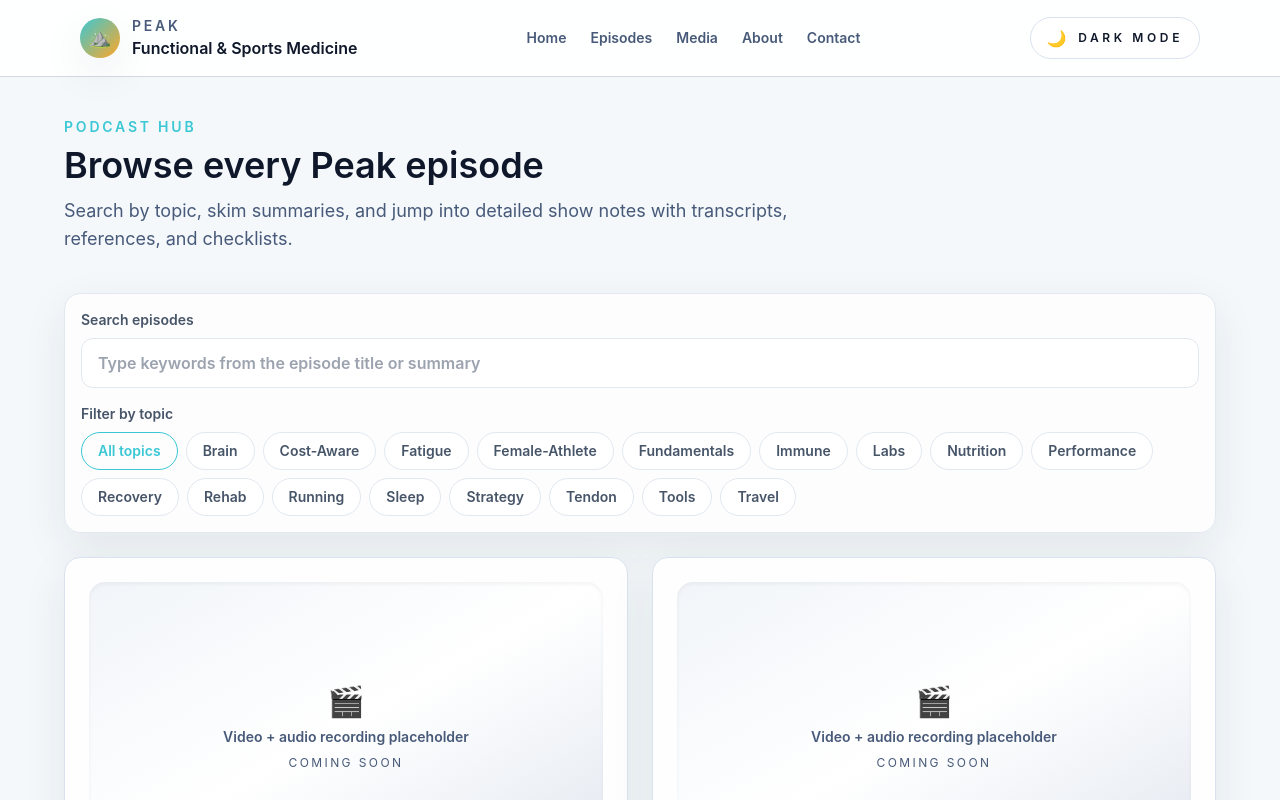
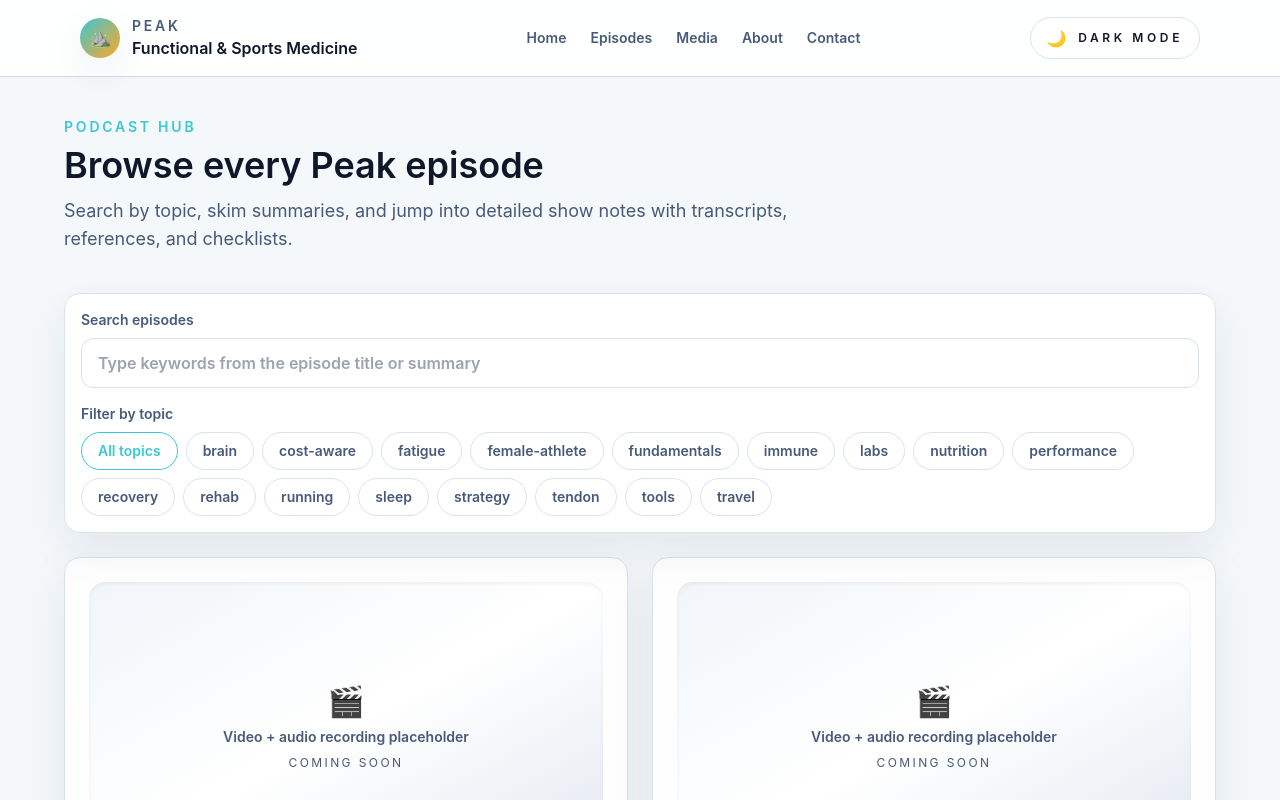
Before and after one commit to MichaelJamesHofer/peak-medicine, a Next.js app: page /episodes in a window 1280 px wide. Shown: the top 800 px of the page. Built offline with nearby package versions, Linux system fonts and the light colour scheme.

Commit message:
Handle topic filters client-side for static build

```diff
--- a/src/app/episodes/page.tsx
+++ b/src/app/episodes/page.tsx
@@ -2,14 +2,7 @@ import { SectionTitle } from "@/components/section-title";
 import { EpisodeBrowser } from "@/components/episode-browser";
 import { EPISODES } from "@/data/episodes";
 
-type EpisodesPageProps = {
-  searchParams?: {
-    topic?: string;
-  };
-};
-
-export default function EpisodesPage({ searchParams }: EpisodesPageProps) {
-  const topic = searchParams?.topic?.toLowerCase() ?? "all";
+export default function EpisodesPage() {
   return (
     <div className="space-y-10">
       <SectionTitle
@@ -17,7 +10,7 @@ export default function EpisodesPage({ searchParams }: EpisodesPageProps) {
         title="Browse every Peak episode"
         description="Search by topic, skim summaries, and jump into detailed show notes with transcripts, references, and checklists."
       />
-      <EpisodeBrowser episodes={EPISODES} initialTopic={topic} />
+      <EpisodeBrowser episodes={EPISODES} />
     </div>
   );
 }
--- a/src/components/episode-browser.tsx
+++ b/src/components/episode-browser.tsx
@@ -1,6 +1,7 @@
 'use client';
 
-import { useMemo, useState } from "react";
+import { useCallback, useEffect, useMemo, useState } from "react";
+import { usePathname, useRouter, useSearchParams } from "next/navigation";
 import { Episode } from "@/data/episodes";
 import { EpisodeList } from "./episode-list";
 
@@ -10,17 +11,54 @@ type EpisodeBrowserProps = {
 };
 
 export function EpisodeBrowser({ episodes, initialTopic = "all" }: EpisodeBrowserProps) {
+  const router = useRouter();
+  const pathname = usePathname();
+  const searchParams = useSearchParams();
+  const normalizedDefault = initialTopic.toLowerCase();
+
   const [query, setQuery] = useState("");
-  const [topic, setTopic] = useState(initialTopic);
+  const [topic, setTopic] = useState(normalizedDefault);
+
+  useEffect(() => {
+    const paramTopic = (searchParams.get("topic") ?? normalizedDefault).toLowerCase();
+    if (paramTopic !== topic) {
+      setTopic(paramTopic);
+    }
+  }, [searchParams, normalizedDefault, topic]);
 
   const topics = useMemo(() => {
-    const set = new Set<string>();
-    episodes.forEach((episode) => episode.topics.forEach((t) => set.add(t)));
-    return Array.from(set).sort();
+    const map = new Map<string, string>();
+    episodes.forEach((episode) => {
+      episode.topics.forEach((label) => {
+        const value = label.toLowerCase();
+        if (!map.has(value)) {
+          map.set(value, label);
+        }
+      });
+    });
+    return Array.from(map.entries())
+      .map(([value, label]) => ({ value, label }))
+      .sort((a, b) => a.label.localeCompare(b.label));
   }, [episodes]);
 
+  const updateTopic = useCallback(
+    (nextTopic: string) => {
+      setTopic(nextTopic);
+      const params = new URLSearchParams(searchParams.toString());
+      if (nextTopic === normalizedDefault) {
+        params.delete("topic");
+      } else {
+        params.set("topic", nextTopic);
+      }
+      const queryString = params.toString();
+      router.replace(queryString ? `${pathname}?${queryString}` : pathname, { scroll: false });
+    },
+    [normalizedDefault, pathname, router, searchParams]
+  );
+
   const filtered = episodes.filter((episode) => {
-    const matchesTopic = topic === 'all' || episode.topics.includes(topic);
+    const matchesTopic =
+      topic === "all" || episode.topics.some((episodeTopic) => episodeTopic.toLowerCase() === topic);
     const text = `${episode.title} ${episode.summary}`.toLowerCase();
     const matchesQuery = text.includes(query.toLowerCase());
     return matchesTopic && matchesQuery;
@@ -28,43 +66,43 @@ export function EpisodeBrowser({ episodes, initialTopic = "all" }: EpisodeBrowse
 
   return (
     <div className="space-y-6">
-      <div className="flex flex-col gap-4 rounded-2xl border border-slate-200 bg-white/80 p-4 shadow-soft">
-        <label className="text-sm font-semibold text-slate-600">
+      <div className="flex flex-col gap-4 rounded-2xl border border-[color:var(--color-border)] bg-[color:var(--color-surface)] p-4 shadow-soft backdrop-blur">
+        <label className="text-sm font-semibold text-[color:var(--color-foreground-muted)]">
           Search episodes
           <input
             type="search"
             placeholder="Type keywords from the episode title or summary"
             value={query}
             onChange={(event) => setQuery(event.target.value)}
-            className="mt-2 w-full rounded-xl border border-slate-200 bg-white px-4 py-3 text-base text-slate-900 focus:border-primary focus:outline-none focus:ring-2 focus:ring-primary/20"
+            className="mt-2 w-full rounded-xl border border-[color:var(--color-border)] bg-[color:var(--color-card)] px-4 py-3 text-base text-[color:var(--color-foreground)] focus:border-primary focus:outline-none focus:ring-2 focus:ring-primary/20"
           />
         </label>
         <div>
-          <p className="mb-2 text-sm font-semibold text-slate-600">Filter by topic</p>
+          <p className="mb-2 text-sm font-semibold text-[color:var(--color-foreground-muted)]">Filter by topic</p>
           <div className="flex flex-wrap gap-2">
             <button
               type="button"
-            onClick={() => setTopic('all')}
+              onClick={() => updateTopic("all")}
               className={`rounded-full border px-4 py-2 text-sm font-semibold transition ${
-              topic === 'all'
-                ? 'border-primary bg-primary/10 text-primary'
-                : 'border-slate-200 bg-white text-slate-600'
+                topic === "all"
+                  ? "border-primary bg-primary/10 text-primary"
+                  : "border-[color:var(--color-border)] bg-[color:var(--color-card)] text-[color:var(--color-foreground-muted)]"
               }`}
             >
               All topics
             </button>
-          {topics.map((topicValue) => (
+            {topics.map((topicOption) => (
               <button
-              key={topicValue}
+                key={topicOption.value}
                 type="button"
-              onClick={() => setTopic(topicValue)}
-              className={`rounded-full border px-4 py-2 text-sm font-semibold capitalize transition ${
-                topic === topicValue
-                  ? 'border-primary bg-primary/10 text-primary'
-                  : 'border-slate-200 bg-white text-slate-600'
+                onClick={() => updateTopic(topicOption.value)}
+                className={`rounded-full border px-4 py-2 text-sm font-semibold transition ${
+                  topic === topicOption.value
+                    ? "border-primary bg-primary/10 text-primary"
+                    : "border-[color:var(--color-border)] bg-[color:var(--color-card)] text-[color:var(--color-foreground-muted)]"
                 }`}
               >
-              {topicValue}
+                {topicOption.label}
               </button>
             ))}
           </div>
```
Lines whose indentation alone changed are shown as unchanged.
